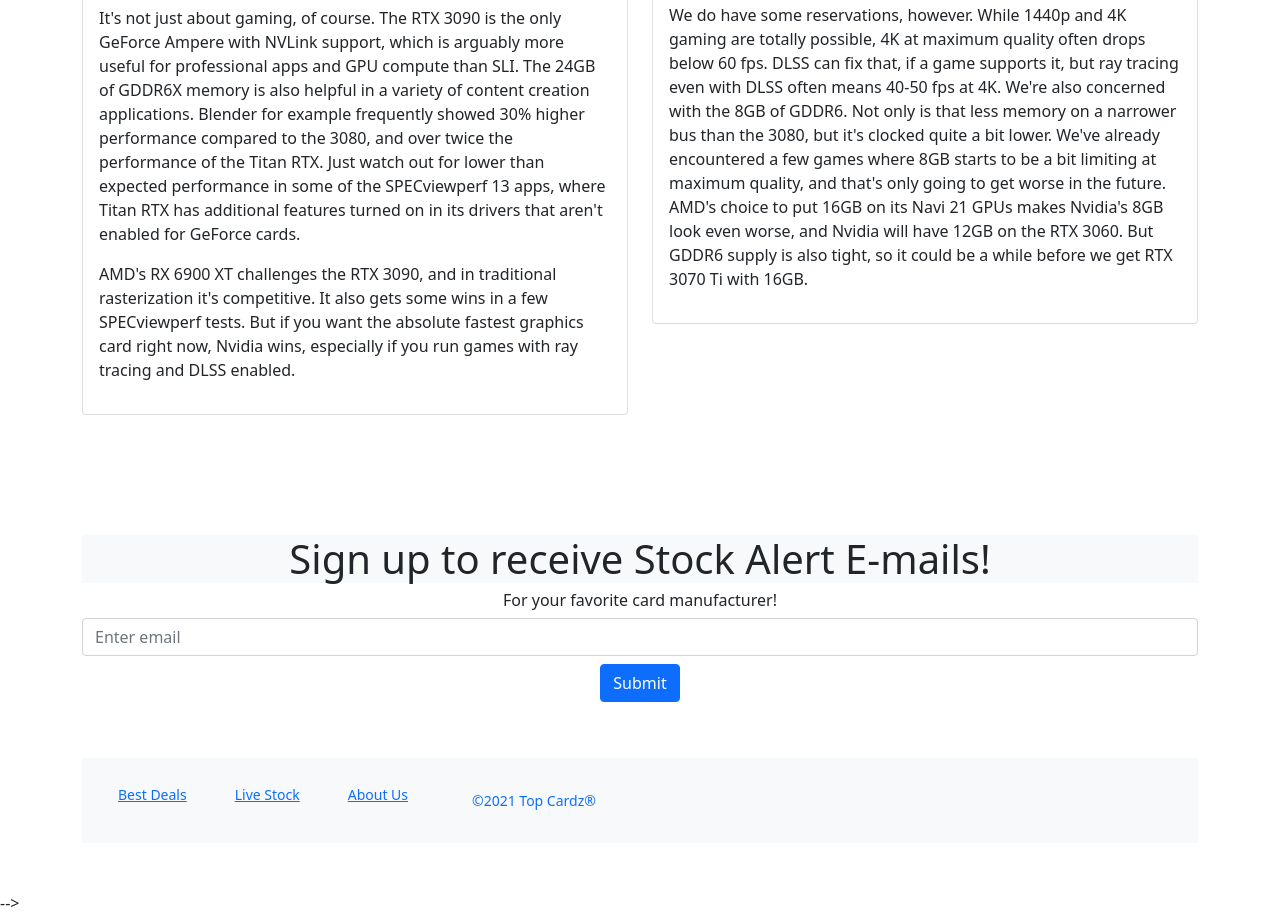
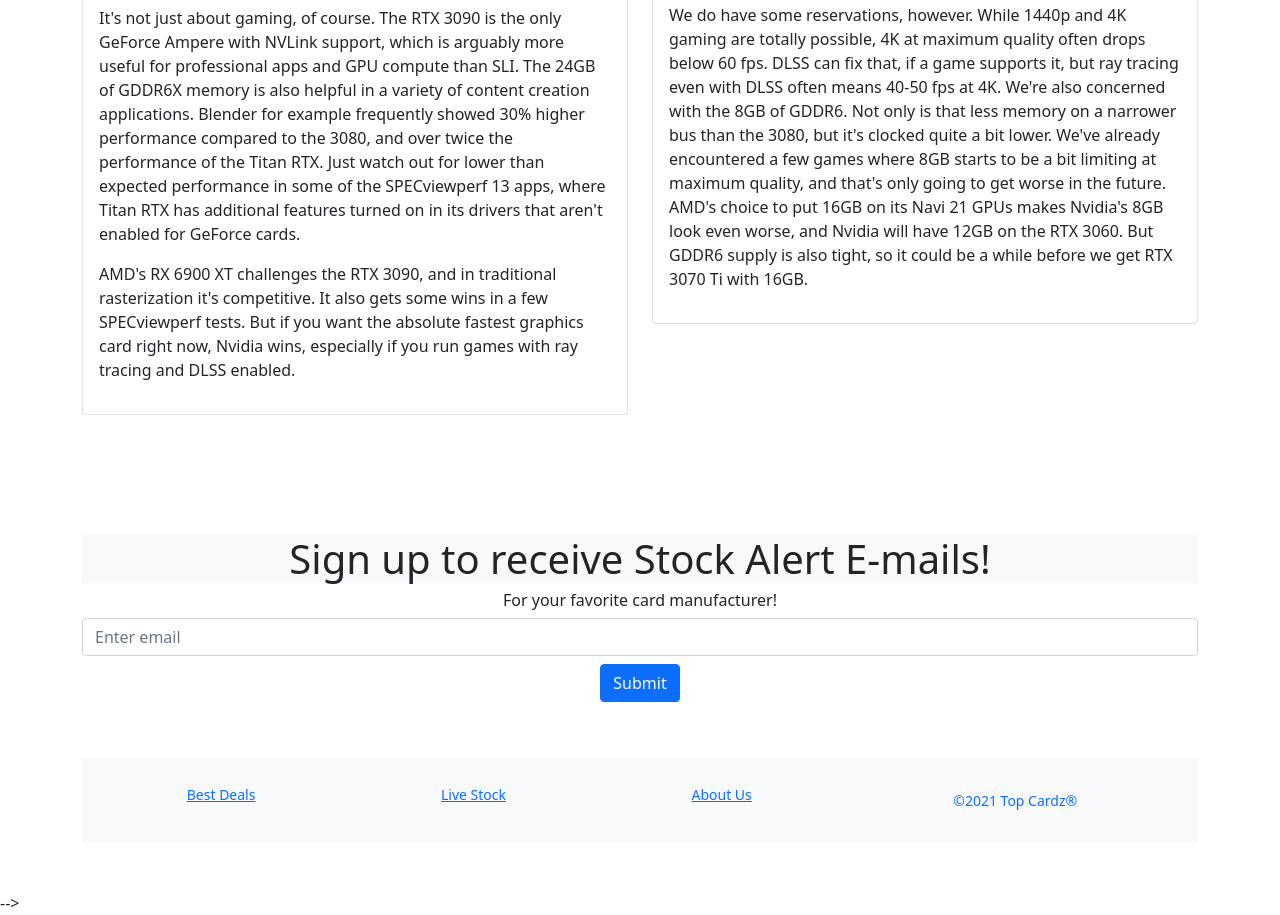
Before and after one commit to AlexSt14/HTML-and-CSS-Projects, a plain HTML site: page boostrap4_project/academy_cinemas.html in a window 1280 px wide. Shown: the part 3370-4285 px from the top of the page. Drawn offline with nearby package versions, Linux system fonts and the light colour scheme.

Commit message:
Bootstrap assignment

```diff
--- a/boostrap4_project/academy_cinemas.html
+++ b/boostrap4_project/academy_cinemas.html
@@ -352,18 +352,18 @@
 
           </div>
 
-          <div class="container my-5 bg-light py-4 text-center">
-            <ul class="nav text-center just">
-                <li class="nav-item px-4">
+          <div class="container my-5 bg-light py-4">
+            <ul class="nav">
+                <li class="nav-item px-4 mx-auto">
                     <small><a class="nav-links active" href="#">Best Deals</a></small>
                 </li>
-                <li class="nav-item px-4">
+                <li class="nav-item px-4 mx-auto">
                     <small><a class="nav-links" href="#">Live Stock</a></small>
                 </li>
-                <li class="nav-item px-4">
+                <li class="nav-item px-4 mx-auto">
                     <small><a class="nav-links" href="#">About Us</a></small>
                 </li>
-                <li class="nav-item px-4">
+                <li class="nav-item px-4 mx-auto">
                     <small class="nav-link">&copy;2021 Top Cardz&reg;</small>
                 </li>
             </ul>
```
